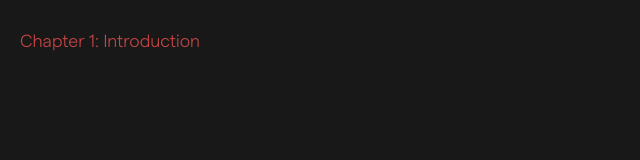
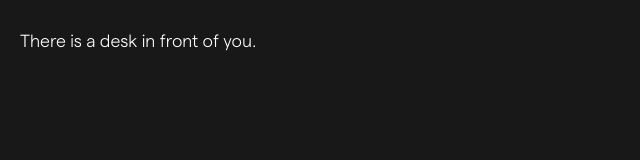
Before and after one commit to sharonjeyakumar/ripple, a plain HTML site: page index.html in a window 1280 px wide. Shown: the whole page, without its empty margins (0-640 px from the left). Drawn offline with Linux system fonts and the light colour scheme.

Commit message:
multiple features

```diff
--- a/app.js
+++ b/app.js
@@ -135,6 +135,7 @@ function addDialogue(){
             });
         }
 
+
         setTimeout(() => {
             element.classList.add('show');
             dialogueContainer.scrollIntoView({ behavior: 'smooth', block: 'end' });
@@ -146,19 +147,27 @@ function addDialogue(){
         choicesShown= true;
         const scene = scenes[currentScene];
 
-        if (scene.continue) {
+        if (scene.continue && !scene.end) {
             currentScene = scene.continue[0].next;
             renderScene();
             addDialogue();
         } else if (scene.choices) {
             showChoices(scenes[currentScene].choices);
             playSound(choiceSound);
+
         } else if (scene.timedchoices) {
             showTimedChoices(scene.timedchoices, 6000);
             playSound(choiceSound);
+
+        } else if (scene.end){
+             dialogue = scene.end;
+    currentDialogue = 0;
+    choicesShown = true; // prevent showing choices
+    addDialogue();
         }
     }
 }
+
 
 function showTimedChoices(choices, timeLimit = 6000) {
     const choicesContainer = document.createElement('div');
@@ -269,6 +278,16 @@ function showChoices(choices) {
         const btn = document.createElement('button');
         btn.classList.add('choiceBtn');
 
+        //locked choices
+        let isLocked = false;
+        if (choice.requires) {
+            if (Array.isArray(choice.requires)) {
+                isLocked = !choice.requires.every(req => actions.includes(req));
+            } else {
+            isLocked = !actions.includes(choice.requires);
+            }
+        }
+
         // Split into index and text (expects "1. Choice text")
         const match = choice.text.match(/^(\d+\.)\s*(.*)$/);
 
@@ -282,17 +301,30 @@ function showChoices(choices) {
             textSpan.style.color = choiceBtnColor;
 
             btn.appendChild(indexSpan);
+            if(!isLocked){
                 btn.appendChild(textSpan);
-        } else {
-            // fallback (if no number prefix)
-            btn.textContent = choice.text;
             }
-
             setTimeout(() => {
                 btn.classList.add('show');
                 choicesContainer.scrollIntoView({ behavior: 'smooth', block: 'end' });
-        });
+            },0);
+            setTimeout(() => {
+               if (isLocked){
+                const lockSpan = document.createElement('span');
+                lockSpan.textContent = " [...]";
+                lockSpan.style.color = "gray";
+                btn.appendChild(lockSpan);
+                btn.disabled = true;
+            }
+            },5);
 
+        } else {
+            btn.textContent = choice.text + (isLocked ? " [...]" : "");
+        }
+
+
+
+        if (!isLocked) {
             btn.onclick = () => {
             suppressClickSound = true;
             playSound(choiceConfirm);
@@ -312,17 +344,12 @@ function showChoices(choices) {
         renderScene();
         addDialogue();
     };
+}
 
         choicesContainer.appendChild(btn);
     });
     gameScreen.appendChild(choicesContainer);
 }
-
-
-// gameScreen.addEventListener('click', () => {
-//     addDialogue();
-// });
-
 
 const chapterColor = '#ca4646ff';
 const choiceColor = '#caa046ff';
@@ -331,91 +358,94 @@ const choiceBtnColor = '#e7e7e7ff'
 const scenes = {
     intro: {
         text: [
-            {text: `Chapter 1: Introduction`, color:`${chapterColor}`},
-            // {text: `Anna: “Thanks for doing this, Jason… you know it means a lot to me.”`},
-            // {text: `Jason shrugged, lips twitching. “You don’t have to mention it. It’s the least I can do.”`},
-            // {text: `A playful glint danced in Anna’s eyes as she stepped closer. “Then I’ll make sure to repay you… in the way you like best.”`},
-            // {text: `Jason glanced at the deck, where the others laughed. “I wish you could do that now… our friends are outside.”`},
-            // {text: `Anna smirked. “You’ll have to wait… it’s always better that way.”`},
-            // {text: `Max’s voice cut sharply across the deck. “yo Jason! What did I tell you? It’s your dog again!”`},
-            // {text: `Anna: “Come on, let’s see.”`},
-            // {text: `Max: “Can’t believe you brought your sick dog on a trip. Hope there’s a vet on this godforsaken island.”`},
-            // {text: `Jason: “He wasn’t sick before. Maybe just sea sickness.”`},
-            // {text: `Linda: “Yeah, he was fine at first… sounds like classic sea sickness to me.”`},
-            // {text: `Anna: “Poor Spike… hang in there, we’ll be there soon.”`},
-            // {text: `Jason: “Matthew, how long until we reach the island?”`},
-            // {text: `Matthew: “By seven.”`},
-            // {text: `Linda: “Can’t you guys choose somewhere nice? It had to be a place from the nightmare?”`},
-            // {text: `Matthew grinned slightly. “Be positive for once.”`},
-            // {text: `Spike trotted toward Jason, tail wagging. He nudged his nose into Jason’s leg, looking up with trusting eyes.`},
-            // {text: `Anna laughed softly. “He clearly likes you a lot… I think I’m getting a little possessive.”`},
-            // {text: `Jason knelt and scratched behind Spike’s ears. “You’re the best little guy. Always look out for us.”`},
-            // {text: `The sea seemed unnaturally calm… no waves, just bleak, silent blackness stretching to the horizon.`},
-            // {text: `Spike’s teeth snagged Jason’s pants, a feeble attempt to hold on that slipped almost immediately.`},
-            {text: `Spike shivered suddenly, ears flattening. Then he convulsed violently, a guttural, unnatural growl escaping him. He began biting himself.`},
-            {text: `Max froze. “yo yo… does this look like sea sickness to anyone?”`},
-            {text: `Anna stepped closer, hand trembling. “Spike… what’s happening?”`},
-            {text: `Jason: “Step back! Let me handle him!”`},
-            {text: `Jason: “What’s happening to him? He’s acting… aggressively! Someone bring me water!”`},
-            {text: `Without warning, Spike leapt at Jason, jaws clamping down on his neck.`},
-            {text: `Anna screamed. “Oh no! Someone help him!”`},
-            {text: `Matthew lunged forward. “What even is happening?”`},
-            {text: `He tried to pull Spike off Jason, but the dog’s jaws clenched harder, almost impossibly strong.`},
-            {text: `Anna’s voice shook. “Oh please… no, Jason!”`},
-            {text: `Jason felt the world tilt and blur. Pain, fear, and a strangled sense of helplessness consumed him. Voices echoed around him—distant, muffled—but one voice pierced through clearly:`},
-            {text: `"Jason… Jason… Please stay with me… You promised."`},
+            {text: `There is a desk in front of you.`},
+            {text: `It is wise to check what is inside that.`},
+
         ],
         timedchoices: [
-            { text: "1. Give Up", next: "give_up" },
-            { text: "2. Fight back", next: "fight_back" }
+            { text: "1. Open Desk", next: "desk_opened" },
+            { text: "2. Don't Waste Time", next: "desk_unopened" },
+
         ]
     },
-    give_up: {
+    desk_opened: {
         text: [
-            {text: `The will to fight back flares, stubborn and fierce.`, color:`${choiceColor}`,
+            {text: `You opened the Desk`, color:`${choiceColor}`,
             outcome: [
-                // {text : `ⓘ`},
-                {action: `jason_fought_back`}
+                {text : `ⓘ You found a gun`},
+                {action: `desk_opened_gun_found`}
             ]},
-            {text: `A bright light rises on the horizon, growing sharper and blinding with every second. Jason closed his eyes, struggling to hold on.`},
-            {text: `When he opened them again, Anna is kneeling beside him, tears streaking her face.`},
-            {text: `Anna: "Thank God… you’re back."`},
-            {text: `Jason’s chest heaved. His vision was still blurry, the world spinning slightly, but the danger had passed… for now.`},
+            {text: `A Revolver`},
+            {text: `There is just a single bullet inside.`},
+            {text: `Hope i don't have to use it.`}
           ],
         choices: [
 
         ],
         continue: [
-
+            {next: 'confrontation'}
         ]
     },
-    fight_back: {
+    desk_unopened: {
         text: [
-            {text: `The will to go on feels… extinguished.`, color:`${choiceColor}`,
+            {text: `You changed your mind, Maybe its not wise to open the desk,`, color:`${choiceColor}`,
             outcome: [
-                {action: `jason_gave_up`}
+                {action: `desk_remains_closed`}
             ]},
-            {text: `A bright light rises on the horizon, growing sharper and blinding with every second. he closed his eyes, struggling to hold on.`},
-            {text: `When he open them again, Anna is kneeling beside him, tears streaking her face.`},
-            {text: `Anna: "Thank God… you’re alive."`},
-            {text: `Jason’s chest heaved. His vision was still blurry, the world spinning slightly, but the danger had passed… for now.`},
-        ],
-        choices: [
-            {text: "1. Its nothing"}
-        ],
-        continue: [
-
-        ]
-    },
-    fight_backs: {
-        text: [
-            {text: ``},
+            {text: `I don't have time to waste checking a desk at this time`},
         ],
         choices: [
 
         ],
         continue: [
-
+            {next: 'confrontation'}
+        ]
+    },
+    confrontation: {
+        text: [
+            {text: `You see a guy holding a child at gun point`},
+            {text: `Don't come any near or i will shoot`},
+            {text: `You know i don't have nothing to lose`},
+        ],
+        choices: [
+            { text: "1. Assure", next: "reason_with_enemy" },
+            { text: "2. Request", next: "request_with_enemy" },
+            { text: "3. Shoot Gun", next: "shoot_gun", requires: 'desk_opened_gun_found'},
+            { text: "4. Inimidate With Gun", next: "shoot_gun", requires: ['desk_opened_gun_found','shooting_skills']}
+        ]
+    },
+    reason_with_enemy: {
+        text: [
+            {text: `You don't have to do this.`, color:`${choiceColor}`},
+            {text: `I will make sure you get that money. Leave that girl alone.`},
+            {text: `She is what keeping me alive, I can see through those lying eyes.`},
+            {text: `You try to go near the enemy`},
+        ],
+        end: [
+            {text: `He shoots at you. The bullet hits your right temple.`},
+            {text: 'Game Over: Instant Death'}
+        ]
+    },
+    request_with_enemy: {
+        text: [
+            {text: `You see a guy holding a child at gun point`, color:`${choiceColor}`},
+            {text: `Don't come any near or i will shoot`},
+            {text: `You know i don't have nothing to lose`},
+        ],
+        end: [
+            {text: `He shoots at you. The bullet hits at your heart.`},
+            {text: 'Game Over: You collapse on the ground bleeding to death.'}
+        ]
+    },
+    shoot_gun: {
+        text: [
+            {text: `In a Second you aim at his hand and shoot.`, color:`${choiceColor}`},
+            {text: `The bullet hits his hand causing his grip on the gun to lose`},
+            {text: `Now you got nothing to lose and no way to win.`},
+        ],
+        end: [
+            {text:'He surrenders and let go of the girl.'},
+            {text: 'Game Won'}
         ]
     },
 }
--- a/index.html
+++ b/index.html
@@ -3,7 +3,7 @@
 <head>
     <meta charset="UTF-8">
     <meta name="viewport" content="width=device-width, initial-scale=1, maximum-scale=1, user-scalable=no">
-    <title>Altered Echo</title>
+    <title>Ripple</title>
     <link rel="stylesheet" href="styles.css">
     <script defer src="app.js"></script>
     <meta name="color-scheme" content="dark">
```
Also changed, not shown: styles.css (+12 -4 lines). Lines whose indentation alone changed are shown as unchanged.
